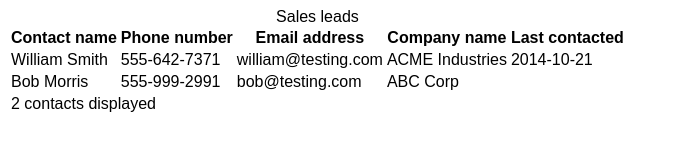
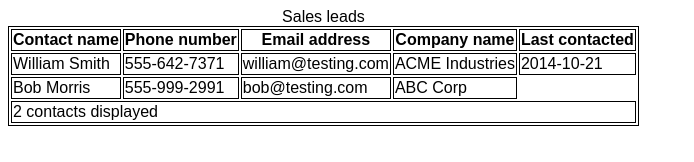
Before and after one commit to Zico007/Contacts, a plain HTML site: page Contacts.html in a window 1280 px wide. Shown: the whole page, without its empty margins (0-694 px from the left). Drawn offline with Linux system fonts and the light colour scheme.

Commit message:
second commit on project skies

```diff
--- a/Contacts.css
+++ b/Contacts.css
@@ -1,18 +1,17 @@
 body{
 	font-family:Arial,Helvetica,sans-serif;
+	border:collapse;
 }
 
 table{
-	border:1;
-	border-color:solid black;
+	border:1px solid black;
 }
 
 th{
-	border:1;
-	border-color: solid black;
+	border:1px solid black;
+
 }
 
 td{
-	border:1;
-	border-color: solid black;
+	border:1px solid black;
 }
--- a/Contacts.html
+++ b/Contacts.html
@@ -3,7 +3,7 @@
 <head>
 	<meta charset="UTF-8">
 	<title>Contacts</title>
-	<link rel="stylesheet" type="text/css" href="Contacts.css"
+	<link rel="stylesheet" type="text/css" href="Contacts.css">
 </head>
 <body>
 	<table>
```
